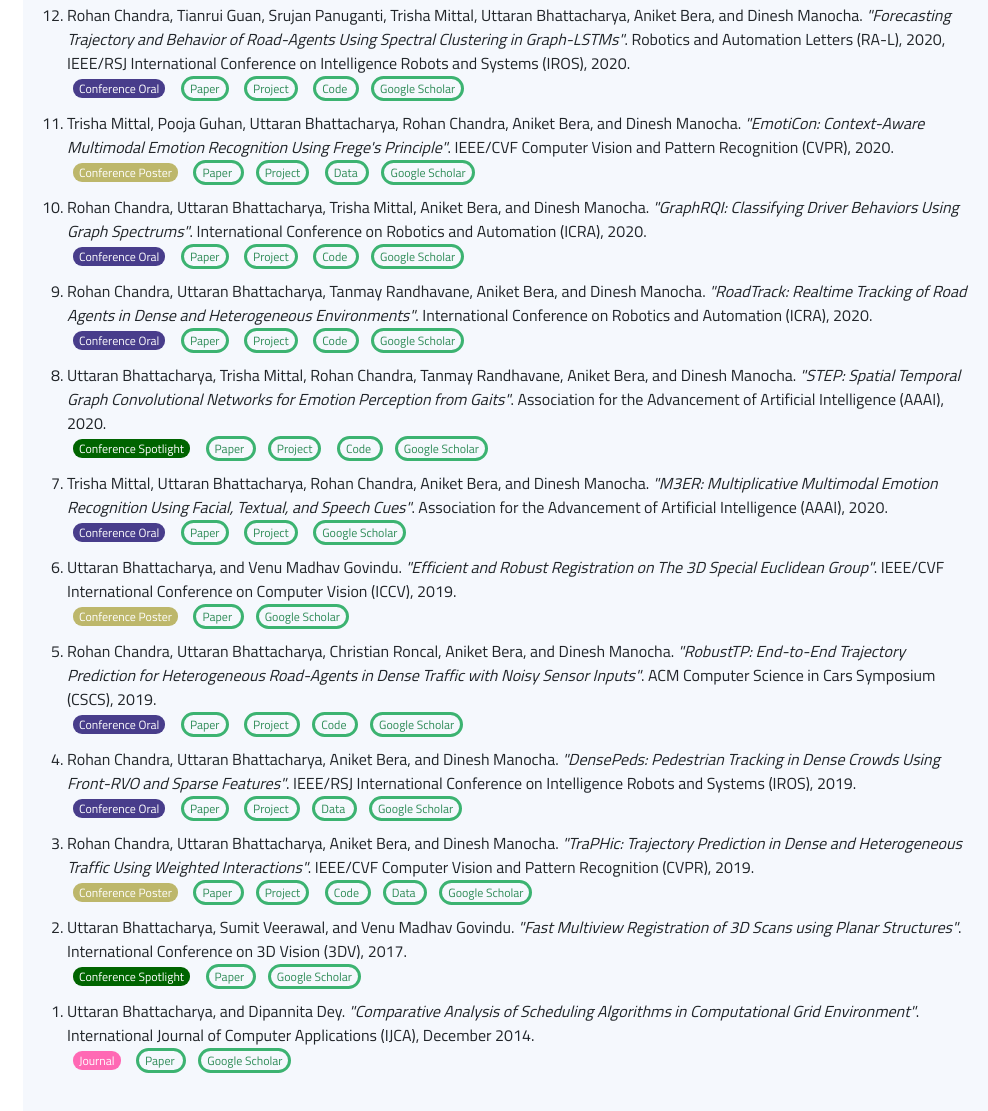
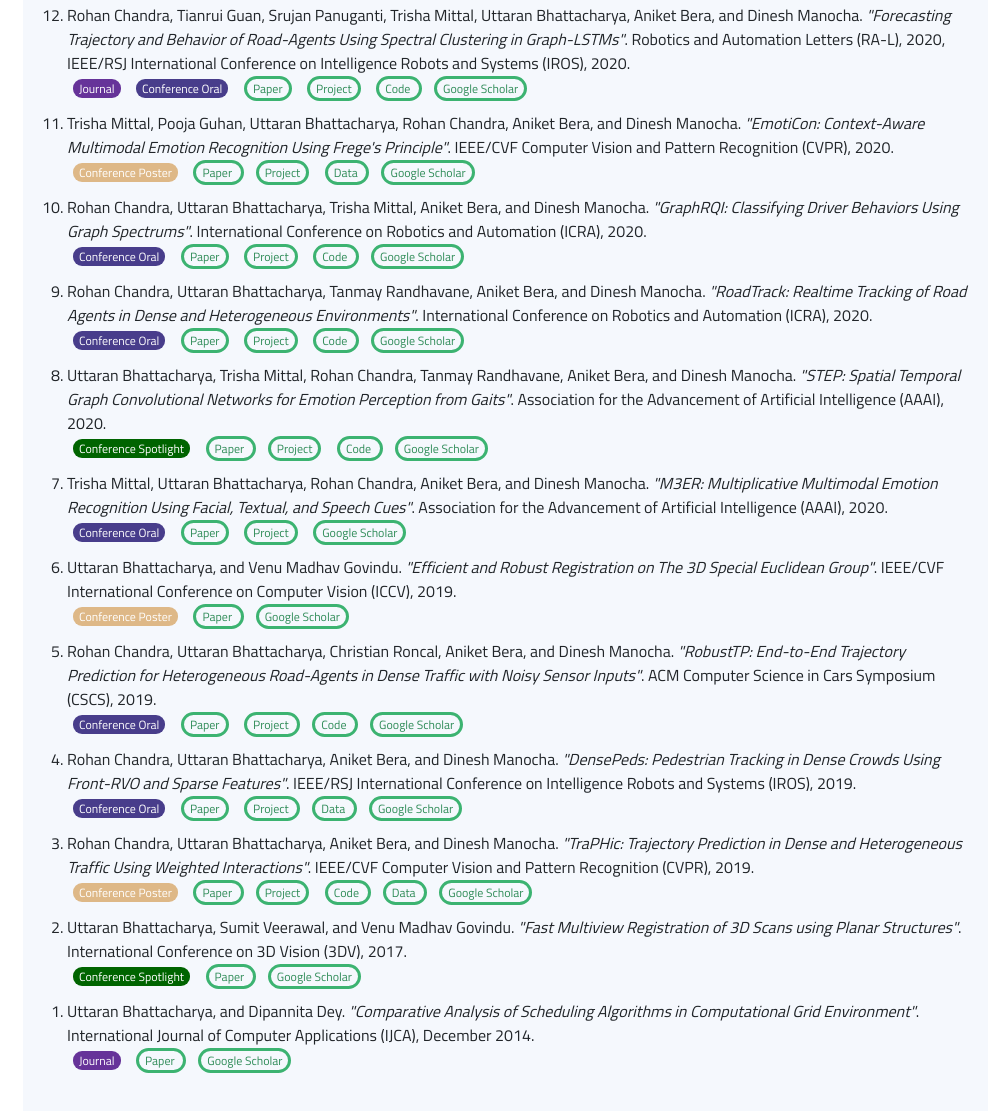
Before and after one commit to UttaranB127/UttaranB127.github.io, a plain HTML site: page index.html in a window 1280 px wide. Shown: the part 6333-7444 px from the top of the page, without its empty margins (292-1280 px from the left). Drawn offline with nearby package versions, Linux system fonts and the light colour scheme; files whose address does not match are found by name.

Commit message:
updated formatting

```diff
--- a/assets/css/style.css
+++ b/assets/css/style.css
@@ -658,7 +658,7 @@ section {
 }
 
 .journal {
-  background: HotPink;
+  background: RebeccaPurple;
 }
 
 .oral {
@@ -670,7 +670,7 @@ section {
 }
 
 .poster {
-  background: DarkKhaki;
+  background: BurlyWood;
 }
 
 .pub-link {
--- a/index.html
+++ b/index.html
@@ -768,6 +768,7 @@
                   Robotics and Automation Letters (RA-L), 2020,
                   IEEE/RSJ International Conference on Intelligence Robots and Systems (IROS), 2020.
                   <br>
+                  <span class="descriptor journal">Journal</span>
                   <span class="descriptor oral">Conference Oral</span>
                   <span class="pub-link"><a href="https://arxiv.org/pdf/1912.01118.pdf" target="_blank">Paper</a></span>
                   <span class="pub-link"><a href="https://gamma.umd.edu/spectralcows/" target="_blank">Project</a></span>
```
